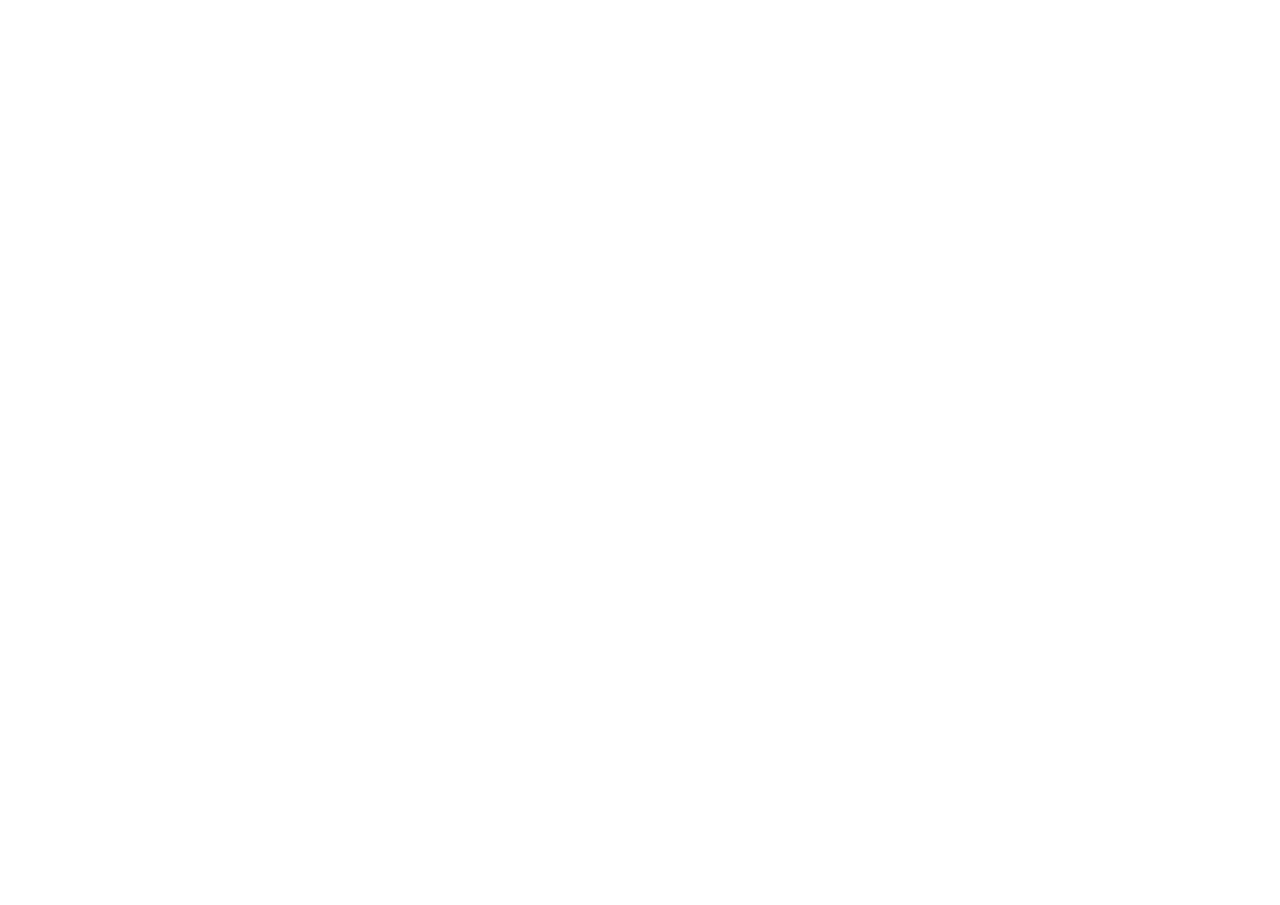
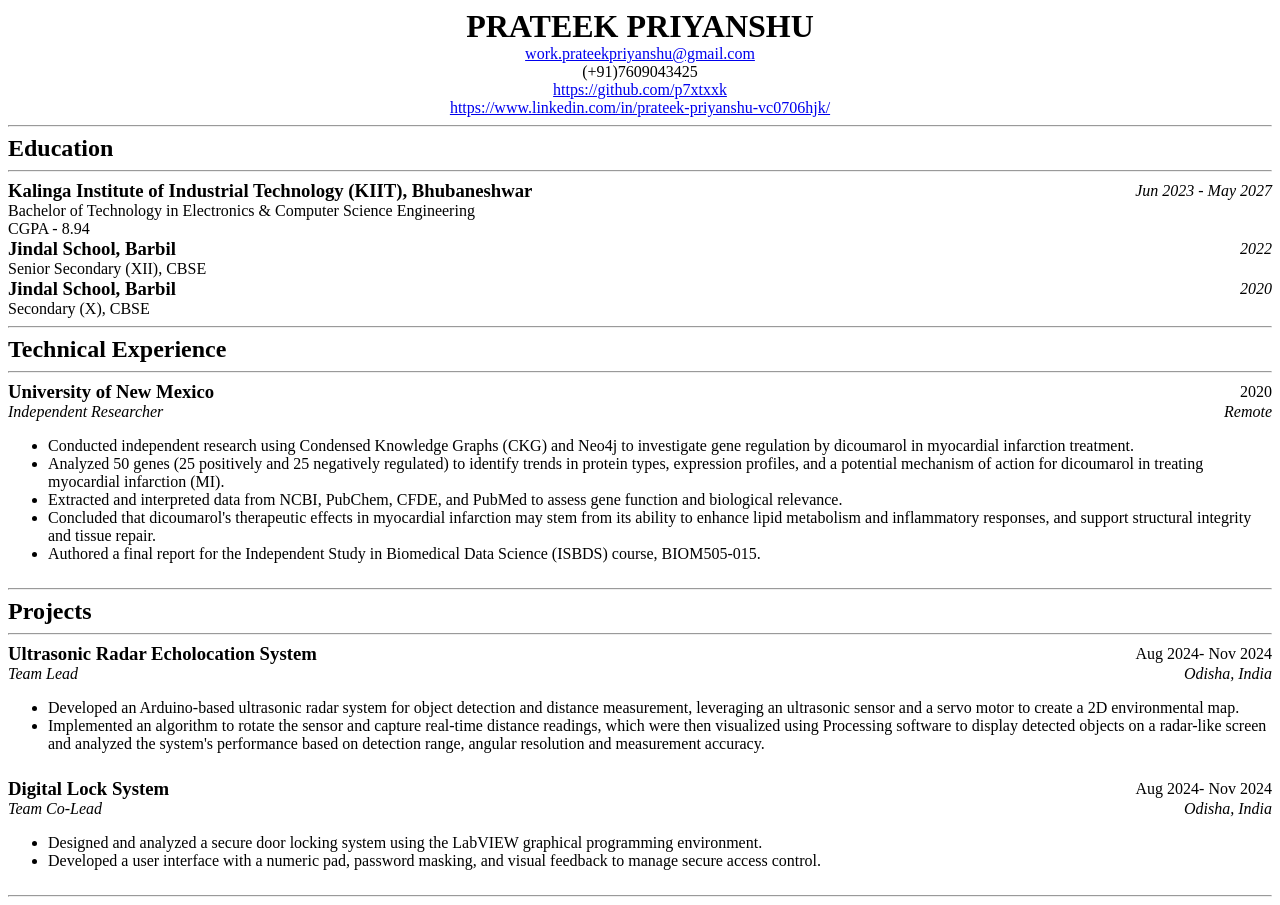
Before and after one commit to p7xtxxk/Application-Development-Lab---CS33002, a plain HTML site: page Trial Section/index.html in a window 1280 px wide. Before the commit the page ends 800 px from the top, so only its background shows below. Drawn offline with Linux system fonts and the light colour scheme.

Commit message:
Stage -1 done till projects - dated - 021225

```diff
--- a/Trial Section/index.html
+++ b/Trial Section/index.html
@@ -4,6 +4,168 @@
     <meta charset="UTF-8" />
     <meta name="viewport" content="width=device-width, initial-scale=1.0" />
     <title>Lab - 1 - Resume using HTML and CSS</title>
+    <link rel="stylesheet" href="./style.css" />
   </head>
-  <body></body>
+  <body>
+    <header>
+      <h1 id="name">PRATEEK PRIYANSHU</h1>
+      <p id="details">
+        <span id="mail"
+          ><a href="mailto:work.prateekpriyanshu@gmail.com"
+            >work.prateekpriyanshu@gmail.com</a
+          ></span
+        >
+        <br />
+        <span id="contact">(+91)7609043425 </span> <br />
+        <span id="github"
+          ><a href="https://github.com/p7xtxxk"
+            >https://github.com/p7xtxxk</a
+          ></span
+        ><br />
+        <span id="linkedin"
+          ><a href="https://www.linkedin.com/in/prateek-priyanshu-vc0706hjk/"
+            >https://www.linkedin.com/in/prateek-priyanshu-vc0706hjk/</a
+          ></span
+        >
+        <br />
+      </p>
+    </header>
+    <hr />
+
+    <section id="education">
+      <h2>Education</h2>
+      <hr />
+
+      <div class="edu-item">
+        <div class="edu-header">
+          <h3>
+            Kalinga Institute of Industrial Technology (KIIT), Bhubaneshwar
+          </h3>
+          <span class="edu-date">Jun 2023 - May 2027</span>
+        </div>
+        <p>
+          Bachelor of Technology in Electronics & Computer Science Engineering
+        </p>
+        <p>CGPA - 8.94</p>
+      </div>
+
+      <div class="edu-item">
+        <div class="edu-header">
+          <h3>Jindal School, Barbil</h3>
+          <span class="edu-date">2022</span>
+        </div>
+        <p>Senior Secondary (XII), CBSE</p>
+      </div>
+
+      <div class="edu-item">
+        <div class="edu-header">
+          <h3>Jindal School, Barbil</h3>
+          <span class="edu-date">2020</span>
+        </div>
+        <p>Secondary (X), CBSE</p>
+      </div>
+      <hr />
+    </section>
+
+    <section id="experience">
+      <h2>Technical Experience</h2>
+      <hr />
+      <div class="exp-item">
+        <div class="exp-header">
+          <h3 class="exp-company">University of New Mexico</h3>
+          <span class="exp-date">2020</span>
+        </div>
+
+        <div class="exp-position">
+          <span class="exp-title">Independent Researcher</span>
+          <span class="exp-location">Remote</span>
+        </div>
+
+        <ul class="exp-details">
+          <li>
+            Conducted independent research using Condensed Knowledge Graphs
+            (CKG) and Neo4j to investigate gene regulation by dicoumarol in
+            myocardial infarction treatment.
+          </li>
+          <li>
+            Analyzed 50 genes (25 positively and 25 negatively regulated) to
+            identify trends in protein types, expression profiles, and a
+            potential mechanism of action for dicoumarol in treating myocardial
+            infarction (MI).
+          </li>
+          <li>
+            Extracted and interpreted data from NCBI, PubChem, CFDE, and PubMed
+            to assess gene function and biological relevance.
+          </li>
+          <li>
+            Concluded that dicoumarol's therapeutic effects in myocardial
+            infarction may stem from its ability to enhance lipid metabolism and
+            inflammatory responses, and support structural integrity and tissue
+            repair.
+          </li>
+          <li>
+            Authored a final report for the Independent Study in Biomedical Data
+            Science (ISBDS) course, BIOM505-015.
+          </li>
+        </ul>
+      </div>
+      <hr />
+    </section>
+
+    <section id="projects">
+      <h2>Projects</h2>
+      <hr />
+      <div class="pro-item">
+        <div class="pro-header">
+          <h3 class="pro-company">Ultrasonic Radar Echolocation System</h3>
+          <span class="pro-date">Aug 2024- Nov 2024</span>
+        </div>
+
+        <div class="pro-position">
+          <span class="pro-title">Team Lead </span>
+          <span class="pro-location">Odisha, India </span>
+        </div>
+
+        <ul class="pro-details">
+          <li>
+            Developed an Arduino-based ultrasonic radar system for object
+            detection and distance measurement, leveraging an ultrasonic sensor
+            and a servo motor to create a 2D environmental map.
+          </li>
+          <li>
+            Implemented an algorithm to rotate the sensor and capture real-time
+            distance readings, which were then visualized using Processing
+            software to display detected objects on a radar-like screen and
+            analyzed the system's performance based on detection range, angular
+            resolution and measurement accuracy.
+          </li>
+        </ul>
+      </div>
+
+      <div class="pro-item">
+        <div class="pro-header">
+          <h3 class="pro-company">Digital Lock System</h3>
+          <span class="pro-date">Aug 2024- Nov 2024</span>
+        </div>
+
+        <div class="pro-position">
+          <span class="pro-title">Team Co-Lead </span>
+          <span class="pro-location">Odisha, India </span>
+        </div>
+
+        <ul class="pro-details">
+          <li>
+            Designed and analyzed a secure door locking system using the LabVIEW
+            graphical programming environment.
+          </li>
+          <li>
+            Developed a user interface with a numeric pad, password masking, and
+            visual feedback to manage secure access control.
+          </li>
+        </ul>
+      </div>
+
+      <hr />
+    </section>
+  </body>
 </html>
--- a/Trial Section/style.css
+++ b/Trial Section/style.css
@@ -0,0 +1,53 @@
+/* name section */
+header {
+    text-align: center;
+    margin-bottom: 0;
+}
+#details, h1, h2, h3, p {
+    margin: 0;
+}
+/* education section */
+.edu-header {
+  display: flex;
+  justify-content: space-between;
+  align-items: center;
+}
+
+.edu-header h3 {
+  margin: 0;
+}
+
+.edu-date {
+  font-style: italic;
+}
+
+/* experience section */
+
+.exp-item {
+  margin-bottom: 25px;
+}
+.exp-header {
+  display: flex;
+  justify-content: space-between;
+  align-items: center;
+}
+.exp-position {
+  display: flex;
+  justify-content: space-between;
+  font-style: italic;
+}
+
+/* project section */
+.pro-item {
+  margin-bottom: 25px;
+}
+.pro-header {
+  display: flex;
+  justify-content: space-between;
+  align-items: center;
+}
+.pro-position {
+  display: flex;
+  justify-content: space-between;
+  font-style: italic;
+}
```
Also changed, not shown: 1 other file.
